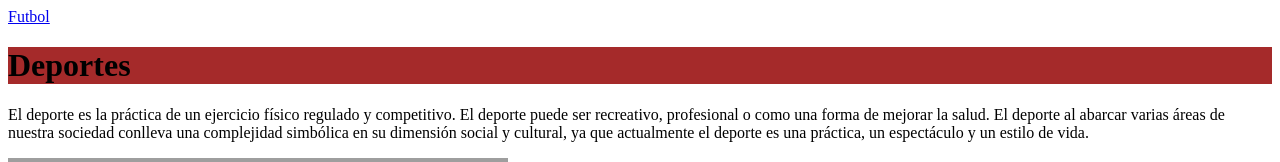
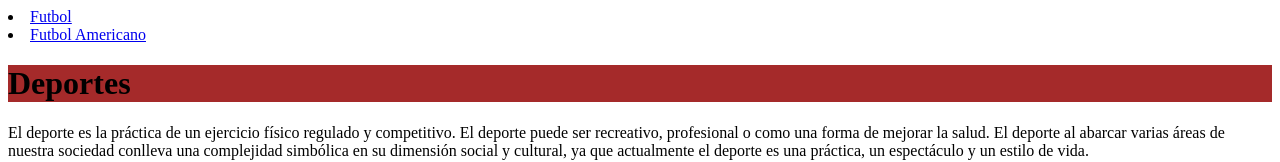
Before and after one commit to ErickMaciasJ/sitio, a plain HTML site: page index.html in a window 1280 px wide. Shown: the top 162 px of the page. Drawn offline with Linux system fonts and the light colour scheme; grey boxes are pictures that could not be loaded.

Commit message:
nuevos comandos

```diff
--- a/index.html
+++ b/index.html
@@ -8,7 +8,11 @@
     <link rel="stylesheet" href="futbol.html">
 </head>
 <body>
-    <a href="futbol.html">Futbol</a>
+<nav>
+    <li><a href="futbol.html">Futbol</a></li>
+    <li><a href="futamericano.html">Futbol Americano</a></li>
+
+</nav>
     <h1>Deportes</h1>
     <p>El deporte es la práctica de un ejercicio físico regulado y competitivo. El deporte puede ser recreativo, profesional o como una forma de mejorar la salud. El deporte al abarcar varias áreas de nuestra sociedad conlleva una complejidad simbólica en su dimensión social y cultural, ya que actualmente el deporte es una práctica, un espectáculo y un estilo de vida.</p>
 
```
